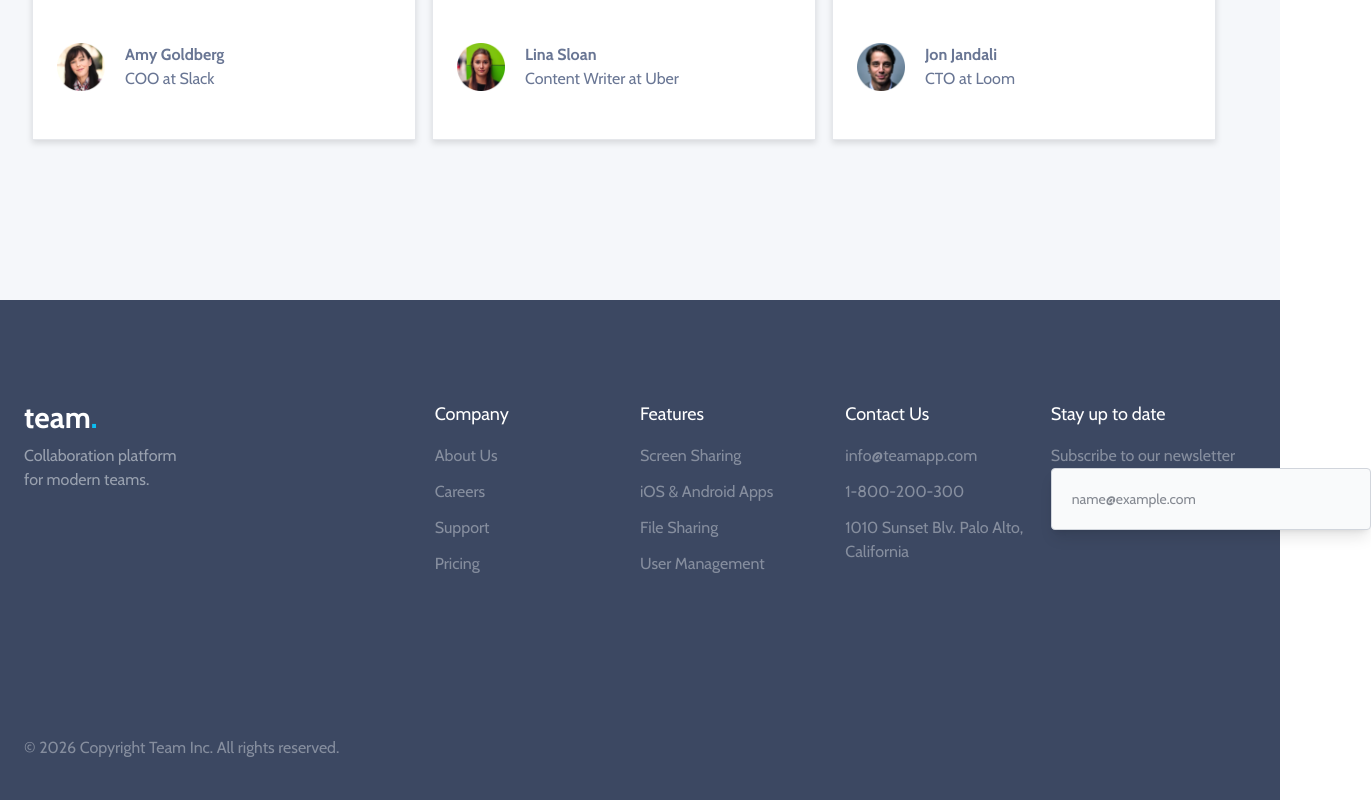
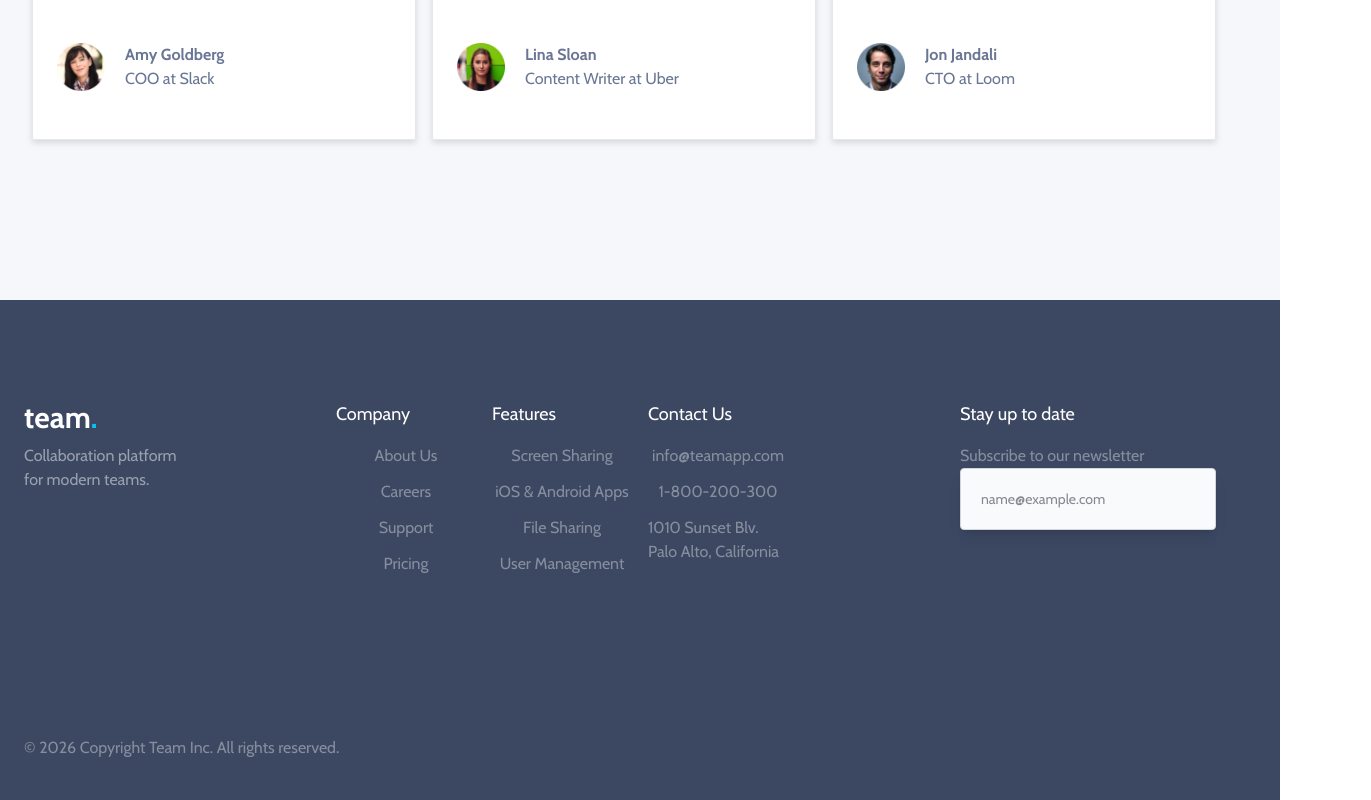
Before and after one commit to PurpleTurtl04/Team-App, a React (Vite) app in the folder team-app/: page / in a window 1280 px wide. Shown: the part 3282-4082 px from the top of the page, 1371 px wide, since content can reach past the window. Built offline with nearby package versions, Linux system fonts and the light colour scheme.

Commit message:
Begin implementing grid system in footer

```diff
--- a/team-app/src/components/Footer.jsx
+++ b/team-app/src/components/Footer.jsx
@@ -30,9 +30,9 @@ function Footer() {
         <div className='bg-teamapp-footerblue pt-15 text-white'>
             <div className='container mx-auto max-w-7xl px-6 py-10'>
                 {/* Main Footer Section (Primary column + Four small columns) */}
-                <div className='flex flex-wrap justify-between gap-4'>
+                <div className='grid grid-cols-1 gap-4 sm:grid-cols-4 lg:grid-cols-8'>
                     {/* Primary Column (e.g., Logo, Description) */}
-                    <div className='w-full text-center md:w-1/4 md:text-left'>
+                    <div className='col-span-1 text-center sm:col-span-4 md:text-left lg:col-span-2'>
                         <h3 className='font-poppins text-3xl lg:pb-2'>
                             <span className='font-bold text-white'>team</span>
                             <span className='text-teamapp-blue font-bold'>
@@ -45,16 +45,16 @@ function Footer() {
                     </div>
 
                     {/* Four Evenly Distributed Columns */}
-                    <div className='flex w-full flex-wrap justify-between md:w-2/3'>
+                    {/* <div className='grid-cols-1'> */}
                     {footerData.map((section, index) => (
                         <div
                             key={index}
-                                className='mb-6 flex w-1/2 flex-col items-center text-center md:mb-0 md:w-1/4 md:items-start md:text-left'
+                            className='col-span-1 mb-6 min-w-32 text-center sm:col-span-2 md:mb-0 lg:col-span-1 lg:text-left'
                         >
-                                <h4 className='mb-4 text-left text-lg'>
+                            <h4 className='mb-4 text-center text-lg xl:text-left'>
                                 {section.title}
                             </h4>
-                                <ul className='flex flex-col gap-3'>
+                            <ul className='lg:items-left flex flex-col items-center gap-3'>
                                 {section.links.length > 0
                                     ? section.links.map((link) => (
                                           <li key={link}>
@@ -76,8 +76,8 @@ function Footer() {
                             </ul>
                         </div>
                     ))}
-                        <div className='mb-6 flex w-1/2 flex-col items-center text-center md:mb-0 md:w-1/4 md:items-start md:text-left'>
-                            <h4 className='mb-4 text-left text-lg'>
+                    <div className='col-span-1 mb-6 text-center sm:col-span-2 md:mb-0 md:text-left lg:col-span-2 lg:col-start-7'>
+                        <h4 className='mb-4 text-center text-lg xl:text-left'>
                             Stay up to date
                         </h4>
                         <p className='text-teamapp-white/40'>
@@ -86,11 +86,11 @@ function Footer() {
                         <input
                             type='email'
                             id='email-address'
-                                className='w-xs rounded-sm border border-gray-300 bg-gray-50 p-5 text-sm text-gray-900 shadow-lg'
+                            className='w-64 rounded-sm border border-gray-300 bg-gray-50 p-5 text-sm text-gray-900 shadow-lg'
                             placeholder='name@example.com'
                         />
                     </div>
-                    </div>
+                    {/* </div> */}
                 </div>
 
                 {/* Copyright Section */}
@@ -106,3 +106,79 @@ function Footer() {
 }
 
 export default Footer;
+
+// <div className='bg-teamapp-footerblue pt-15 text-white'>
+//     <div className='container mx-auto max-w-7xl px-6 py-10'>
+//         {/* Main Footer Section (Primary column + Four small columns) */}
+//         <div className='flex flex-wrap justify-between gap-4'>
+//             {/* Primary Column (e.g., Logo, Description) */}
+//             <div className='w-full text-center md:w-1/4 md:text-left'>
+//                 <h3 className='font-poppins text-3xl lg:pb-2'>
+//                     <span className='font-bold text-white'>team</span>
+//                     <span className='text-teamapp-blue font-bold'>
+//                         .
+//                     </span>
+//                 </h3>
+//                 <p className='text-gray-400 lg:max-w-40'>
+//                     Collaboration platform for modern teams.
+//                 </p>
+//             </div>
+
+//             {/* Four Evenly Distributed Columns */}
+//             <div className='flex w-full flex-wrap justify-between md:w-2/3'>
+//                 {footerData.map((section, index) => (
+//                     <div
+//                         key={index}
+//                         className='mb-6 flex w-1/2 flex-col items-center text-center md:mb-0 md:w-1/4 md:items-start md:text-left'
+//                     >
+//                         <h4 className='mb-4 text-left text-lg'>
+//                             {section.title}
+//                         </h4>
+//                         <ul className='flex flex-col gap-3'>
+//                             {section.links.length > 0
+//                                 ? section.links.map((link) => (
+//                                       <li key={link}>
+//                                           <a
+//                                               href=''
+//                                               className='text-teamapp-white/40 hover:text-teamapp-yellow transition duration-200 ease-in-out'
+//                                           >
+//                                               {link}
+//                                           </a>
+//                                       </li>
+//                                   ))
+//                                 : section.contacts.map((contact) => (
+//                                       <li key={contact}>
+//                                           <p className='text-teamapp-white/40 hover:text-teamapp-yellow transition duration-200 ease-in-out'>
+//                                               {contact}
+//                                           </p>
+//                                       </li>
+//                                   ))}
+//                         </ul>
+//                     </div>
+//                 ))}
+//                 <div className='mb-6 flex w-1/2 flex-col items-center text-center md:mb-0 md:w-1/4 md:items-start md:text-left'>
+//                     <h4 className='mb-4 text-left text-lg'>
+//                         Stay up to date
+//                     </h4>
+//                     <p className='text-teamapp-white/40'>
+//                         Subscribe to our newsletter
+//                     </p>
+//                     <input
+//                         type='email'
+//                         id='email-address'
+//                         className='w-xs rounded-sm border border-gray-300 bg-gray-50 p-5 text-sm text-gray-900 shadow-lg'
+//                         placeholder='name@example.com'
+//                     />
+//                 </div>
+//             </div>
+//         </div>
+
+//         {/* Copyright Section */}
+//         <div className='mt-20 text-center md:mt-40 md:text-left'>
+//             <p className='text-teamapp-white/40'>
+//                 &copy; {new Date().getFullYear()} Copyright Team Inc.
+//                 All rights reserved.
+//             </p>
+//         </div>
+//     </div>
+// </div>;
```
Lines whose indentation alone changed are shown as unchanged.
